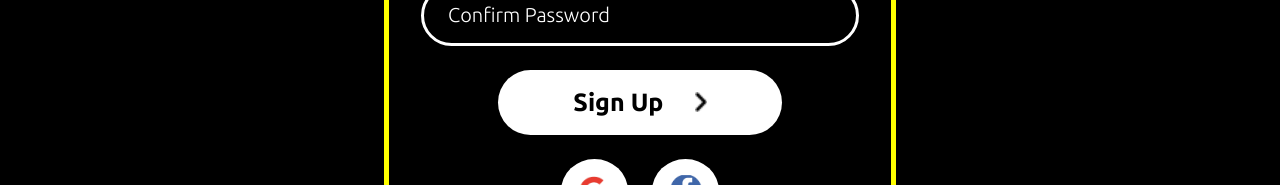
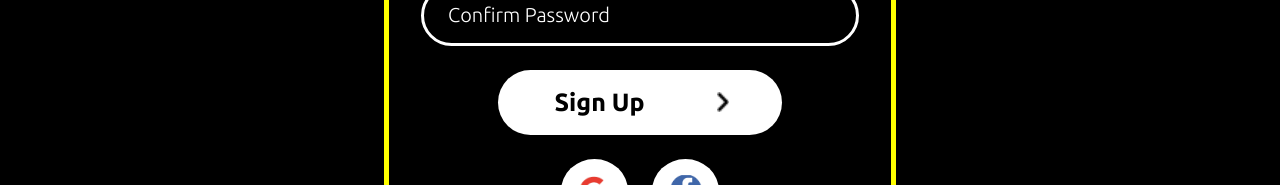
Before and after one commit to AleenaJabeen/Fitness-App, a React (Create React App) app: page / in a window 1280 px wide. Shown: the part 443-628 px from the top of the page. Built offline with nearby package versions, Linux system fonts and the light colour scheme.

Commit message:
Update Sigup.module.css

```diff
--- a/src/styles/SignupStyles/Sigup.module.css
+++ b/src/styles/SignupStyles/Sigup.module.css
@@ -81,16 +81,16 @@ background-color: var(--input-border-color);
 height: 65px;
 font-size: 25px;
 font-weight: 700;
+padding-left: .25rem;
 color: var(--background-color);
 border-radius: 50px;
 text-decoration: none;
 display: flex;
-justify-content: center;
+justify-content: space-evenly;
 align-items: center;
-gap: 1.95rem;
 }
 .signupBtn img{
-  width: .75rem;
+  padding-left: 1.25rem;
 }
 .signup .socialIcons{
 display: flex;
```
